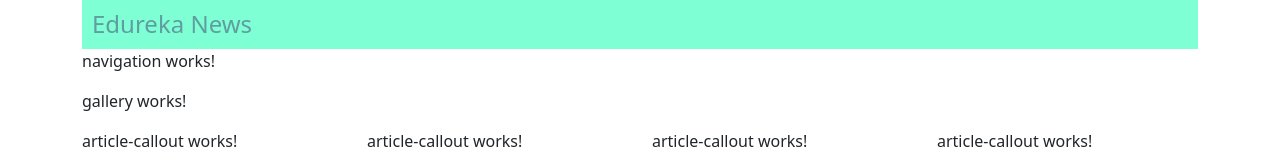
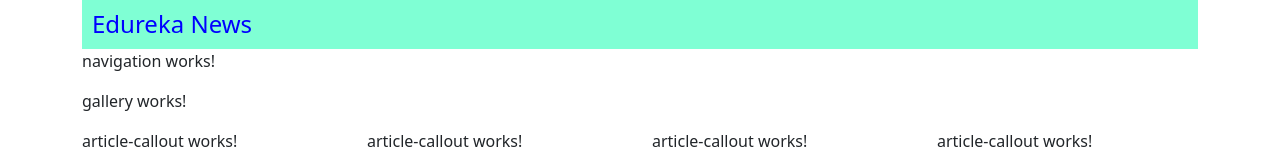
Before and after one commit to frontenddevtrainer/angular-june25, an Angular app: page / in a window 1280 px wide. Shown: the top 160 px of the page. Built offline with nearby package versions, Linux system fonts and the light colour scheme.

Commit message:
Global CSS example.

```diff
--- a/src/app/components/header/header.component.css
+++ b/src/app/components/header/header.component.css
@@ -5,7 +5,6 @@
 }
 
 h1 {
-    color: cadetblue;
-    font-size: 24px;
+    color: blue;
     margin: 0;
 }
--- a/src/app/components/header/header.component.ts
+++ b/src/app/components/header/header.component.ts
@@ -3,7 +3,7 @@
 @Component({
   selector: 'edureka-header',
   templateUrl: './header.component.html',
-  styleUrls: ['./header.component.css']
+  styleUrls: ["../../text.css", './header.component.css']
 })
 export class HeaderComponent implements OnInit {
 
--- /dev/null
+++ b/src/app/text.css
@@ -0,0 +1 @@
+h1 { color : red; font-size : 24px }
```
